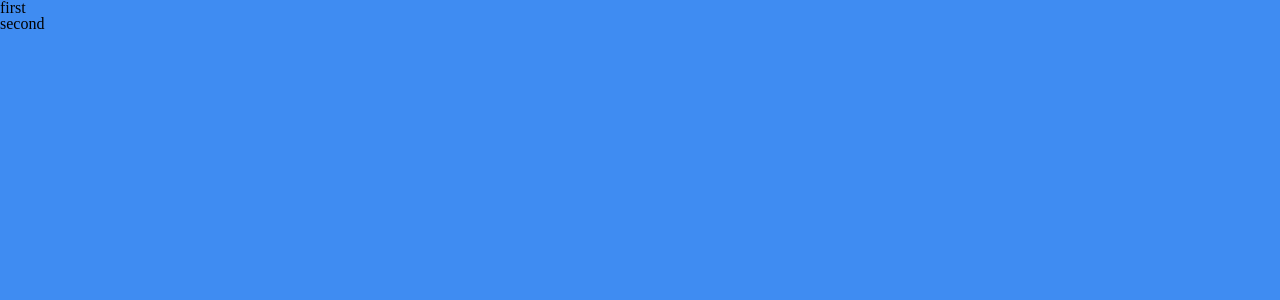
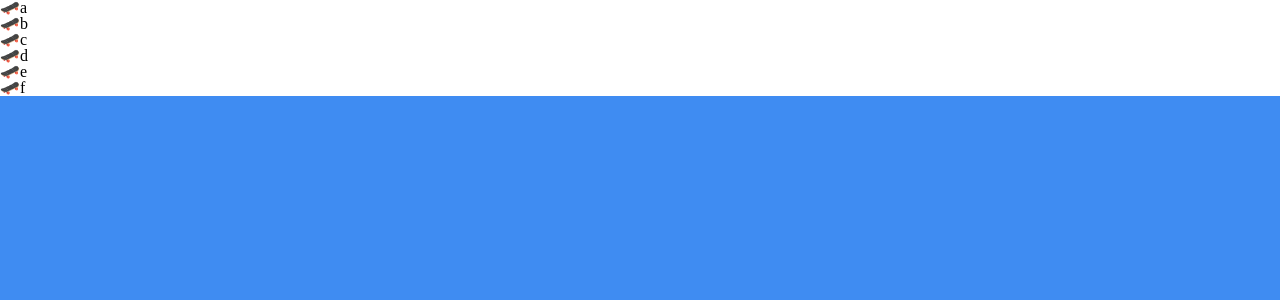
Before and after one commit to Chun-gu/to-do-dnd, a React (Create React App) app: page / in a window 1280 px wide. Shown: the top 300 px of the page. Built offline with nearby package versions, Linux system fonts and the light colour scheme.

Commit message:
✨ Board, Card 컴포넌트 렌더와 dnd가 제공하는 prop 적용

```diff
--- a/src/App.tsx
+++ b/src/App.tsx
@@ -1,25 +1,32 @@
 import { DragDropContext, Droppable, Draggable } from "react-beautiful-dnd";
+import { Board } from "./components/Board/styled";
+import { Card } from "./components/Card/styled";
+
+const toDos = ["a", "b", "c", "d", "e", "f"];
 
 function App() {
   const onDragEnd = () => {};
 
   return (
-    <>
-      <DragDropContext onDragEnd={onDragEnd}>
-        <Droppable droppableId="list">
-          {() => (
-            <ul>
-              <Draggable draggableId="first-item" index={0}>
-                {() => <li>first</li>}
+    <DragDropContext onDragEnd={onDragEnd}>
+      <Droppable droppableId="list">
+        {(provided) => (
+          <Board ref={provided.innerRef} {...provided.droppableProps}>
+            {toDos.map((toDo, index) => (
+              <Draggable draggableId={toDo} index={index}>
+                {(provided) => (
+                  <Card ref={provided.innerRef} {...provided.draggableProps}>
+                    <span {...provided.dragHandleProps}>🛹</span>
+                    {toDo}
+                  </Card>
+                )}
               </Draggable>
-              <Draggable draggableId="second-item" index={1}>
-                {() => <li>second</li>}
-              </Draggable>
-            </ul>
-          )}
-        </Droppable>
-      </DragDropContext>
-    </>
+            ))}
+            {provided.placeholder}
+          </Board>
+        )}
+      </Droppable>
+    </DragDropContext>
   );
 }
 
```
